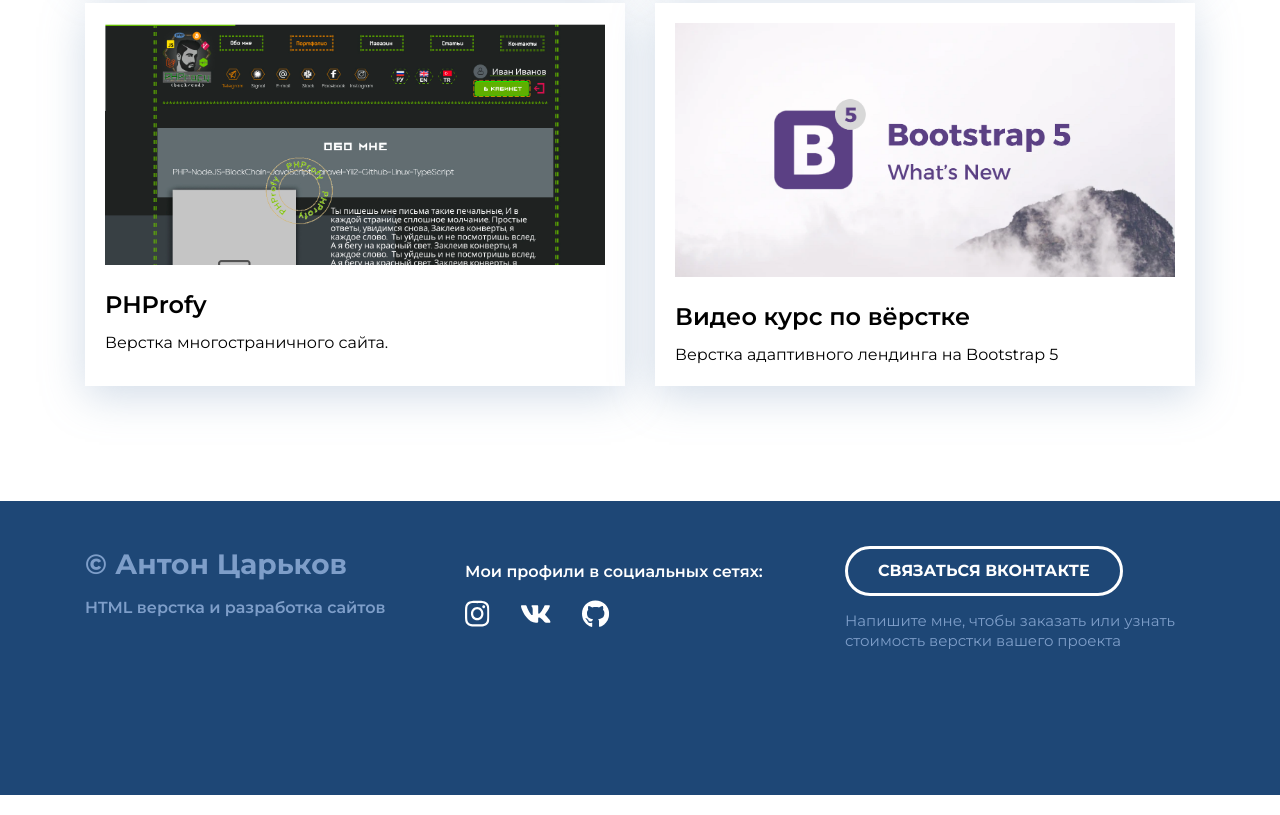
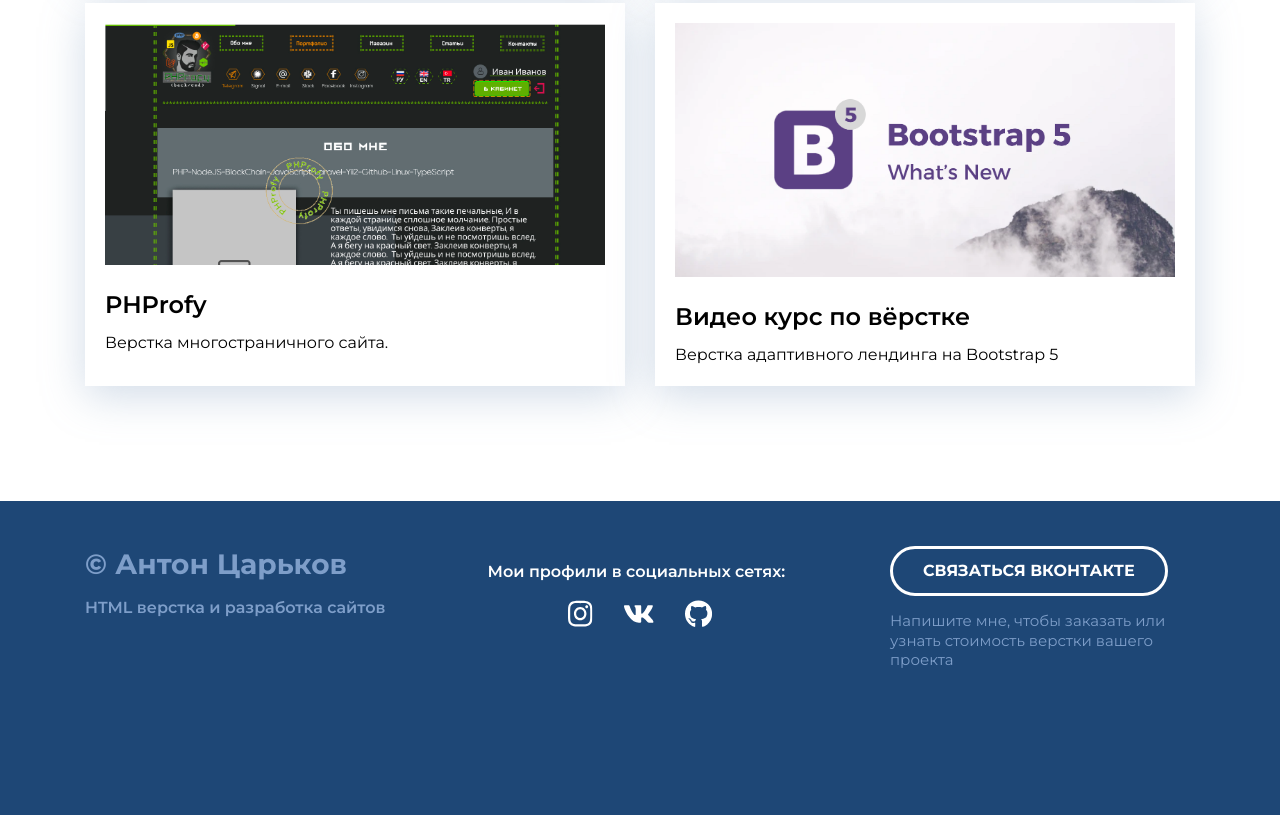
Before and after one commit to Antonio8/portfolio, a plain HTML site: page index.html in a window 1280 px wide. Shown: the part 1409-2224 px from the top of the page. Drawn offline with Linux system fonts and the light colour scheme; files whose address does not match are found by name.

Commit message:
Add files via upload

```diff
--- a/css/style.css
+++ b/css/style.css
@@ -162,7 +162,7 @@ img {
 }
 
 .footer-col {
-    max-width: 350px;
+    max-width: 305px;
     flex-grow: 1;
 }
 
@@ -182,6 +182,7 @@ img {
 .footer-icons-row {
     display: flex;
     align-items: center;
+    justify-content: center;
 
 }
 
```
